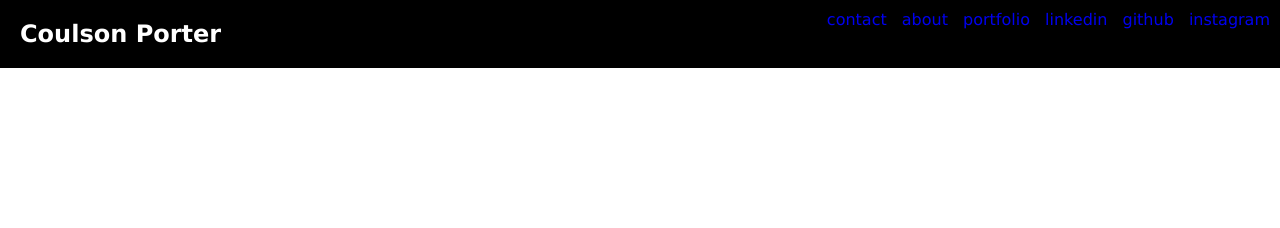
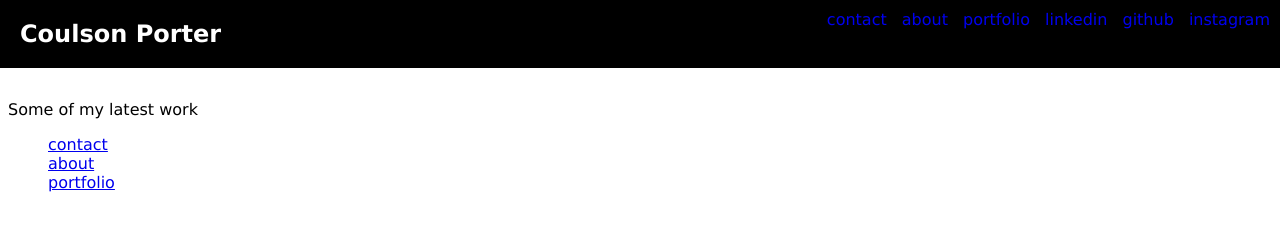
Before and after one commit to CoulsonP/new-resume, a plain HTML site: page index.html in a window 1280 px wide. Drawn offline with Linux system fonts and the light colour scheme.

Commit message:
added links and styling with footer.

```diff
--- a/index.html
+++ b/index.html
@@ -33,7 +33,14 @@
 </div>
     </header>
     <main>
-
+  <p>Some of my latest work</p>
     </main>
+    <footer>
+        <ul class="footer-links">
+            <li><a href="contact.html">contact</a></li>
+            <li><a href="about.html">about</a></li>
+            <li><a href="portfolio.html">portfolio</a></li>
+        </ul>
+    </footer>
   </body>
 </html>
--- a/style.css
+++ b/style.css
@@ -47,3 +47,9 @@
   body {
     margin-top: 100px; /* Adjust the margin as needed */
   }
+
+
+.footer-links {
+    list-style-type: none;
+    list-style: none;
+}
```
Also changed, not shown: contact.html (+1 -0 lines).
